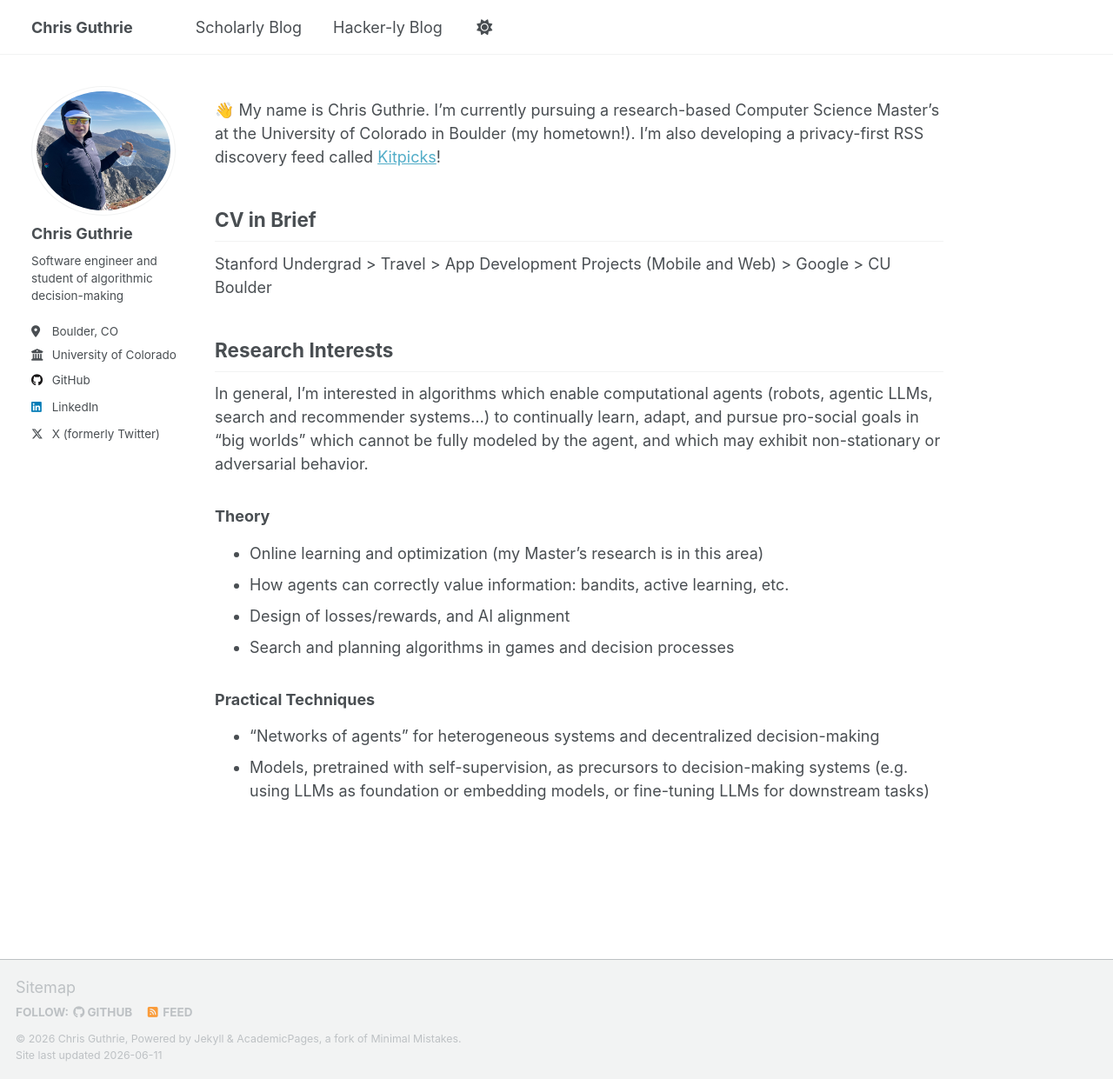
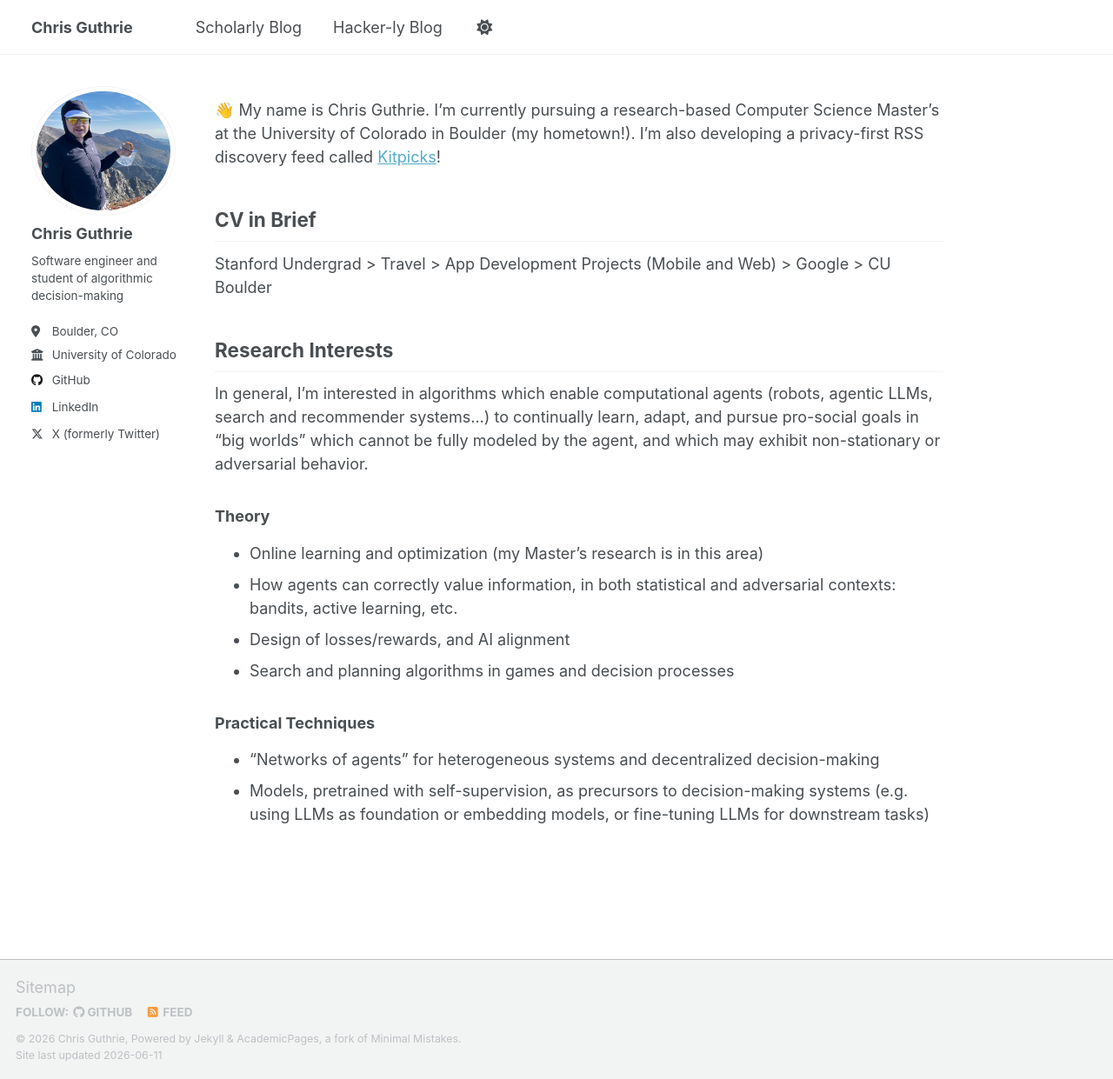
Before and after one commit to guthriec/chriswguthrie, a Jekyll site: the page built from _pages/about.md, in a window 1280 px wide and 1241 px high. Shown: the whole window at 87% size. Built offline with Jekyll 4.4.1, drawn with Linux system fonts in a browser that asks for light colours; a script that is not in the unit is left out.

Commit message:
Tweak research interests

```diff
--- a/_pages/about.md
+++ b/_pages/about.md
@@ -20,7 +20,7 @@ In general, I'm interested in algorithms which enable computational agents (robo
 ### Theory
 
 - Online learning and optimization (my Master's research is in this area)
-- How agents can correctly value information: bandits, active learning, etc.
+- How agents can correctly value information, in both statistical and adversarial contexts: bandits, active learning, etc.
 - Design of losses/rewards, and AI alignment
 - Search and planning algorithms in games and decision processes
 
```
